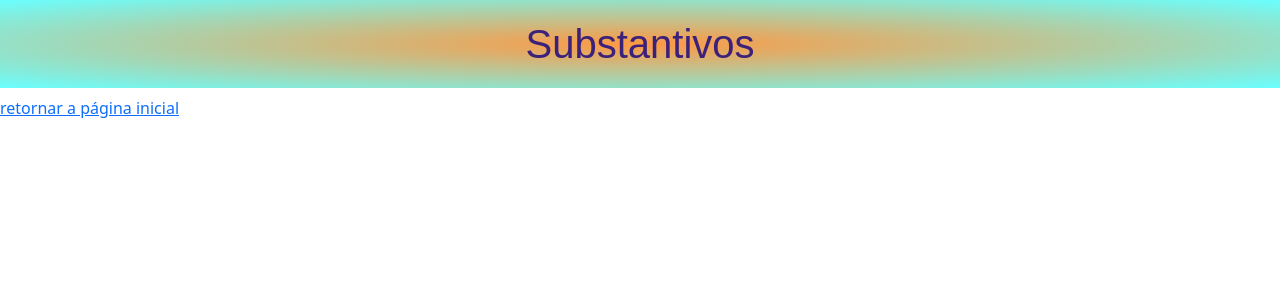
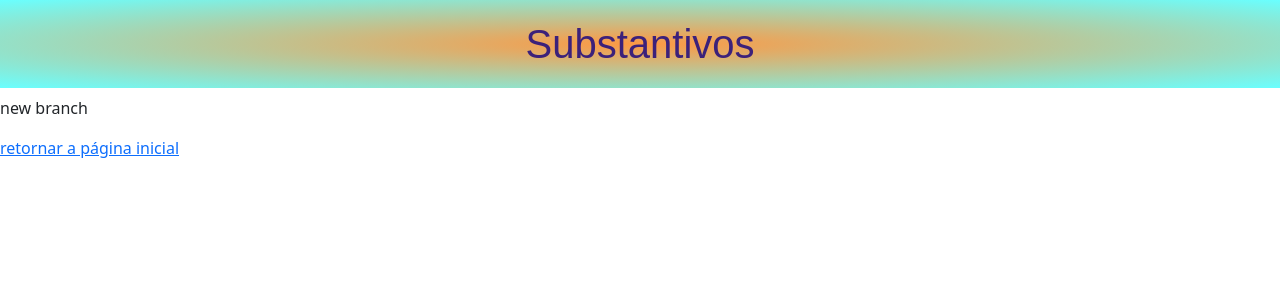
Before and after one commit to AdrianaRoza/english-vocabulary, a React (Create React App) app: page /noun in a window 1280 px wide. Shown: the top 300 px of the page. Built offline with nearby package versions, Linux system fonts and the light colour scheme.

Commit message:
add noun

```diff
--- a/src/components/Noun.js
+++ b/src/components/Noun.js
@@ -5,6 +5,7 @@ const Noun = () => {
     return (
         <div>
             <h1>Substantivos</h1>
+            <p>new branch</p>
             <Link to="/">retornar a página inicial</Link>
         </div>
     );
```
